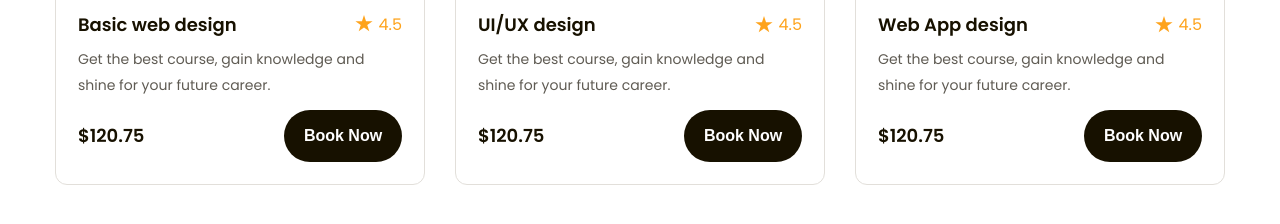
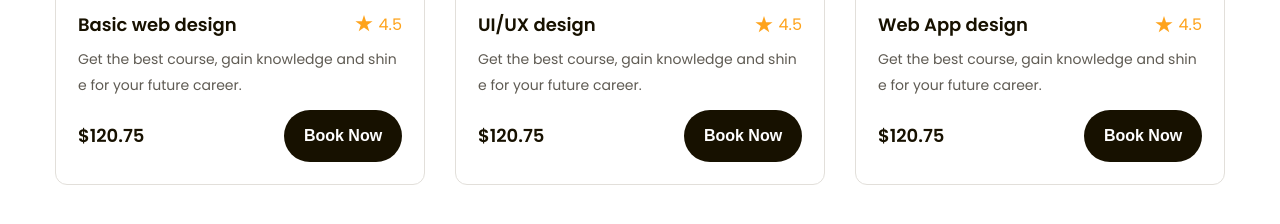
Before and after one commit to VuLong1894/htmlcss-project-02, a plain HTML site: page index.html in a window 1280 px wide. Shown: the part 1557-1781 px from the top of the page. Drawn offline with Linux system fonts and the light colour scheme.

Commit message:
Phần Popular#3

```diff
--- a/assets/css/styles.css
+++ b/assets/css/styles.css
@@ -63,6 +63,21 @@ a:hover {
 .heading.lv2 {
     font-size: 3.8rem;
     line-height: 1.26;
+}
+
+.line-clamp {
+    display: -webkit-box;
+    -webkit-line-clamp: var(--line-clamp, 1);
+    -webkit-box-orient: vertical;
+    overflow: hidden;
+}
+
+.line-clamp.line-2 {
+    --line-clamp: 2;
+}
+
+.break-all {
+    word-break: break-all;
 }
 
 /* End Common */
@@ -352,6 +367,7 @@ a:hover {
 }
 
 .popular .course-item .title a {
+    padding-right: 6px;
     font-weight: 600;
     font-size: 1.8rem;
     line-height: 1.67;
--- a/index.html
+++ b/index.html
@@ -191,7 +191,12 @@
                             <div class="info">
                                 <div class="head">
                                     <h3 class="title">
-                                        <a href="#!">Basic web design</a>
+                                        <a
+                                            href="#!"
+                                            class="line-clamp break-all"
+                                        >
+                                            Basic web design
+                                        </a>
                                     </h3>
                                     <div class="rating">
                                         <a href="#!">
@@ -204,7 +209,7 @@
                                         <span class="value">4.5</span>
                                     </div>
                                 </div>
-                                <p class="desc">
+                                <p class="desc line-clamp line-2 break-all">
                                     Get the best course, gain knowledge and
                                     shine for your future career.
                                 </p>
@@ -228,7 +233,12 @@
                             <div class="info">
                                 <div class="head">
                                     <h3 class="title">
-                                        <a href="#!">UI/UX design</a>
+                                        <a
+                                            href="#!"
+                                            class="line-clamp break-all"
+                                        >
+                                            UI/UX design
+                                        </a>
                                     </h3>
                                     <div class="rating">
                                         <img
@@ -239,7 +249,7 @@
                                         <span class="value">4.5</span>
                                     </div>
                                 </div>
-                                <p class="desc">
+                                <p class="desc line-clamp line-2 break-all">
                                     Get the best course, gain knowledge and
                                     shine for your future career.
                                 </p>
@@ -263,7 +273,12 @@
                             <div class="info">
                                 <div class="head">
                                     <h3 class="title">
-                                        <a href="#!">Web App design</a>
+                                        <a
+                                            href="#!"
+                                            class="line-clamp break-all"
+                                        >
+                                            Web App design
+                                        </a>
                                     </h3>
                                     <div class="rating">
                                         <img
@@ -274,7 +289,7 @@
                                         <span class="value">4.5</span>
                                     </div>
                                 </div>
-                                <p class="desc">
+                                <p class="desc line-clamp line-2 break-all">
                                     Get the best course, gain knowledge and
                                     shine for your future career.
                                 </p>
```
